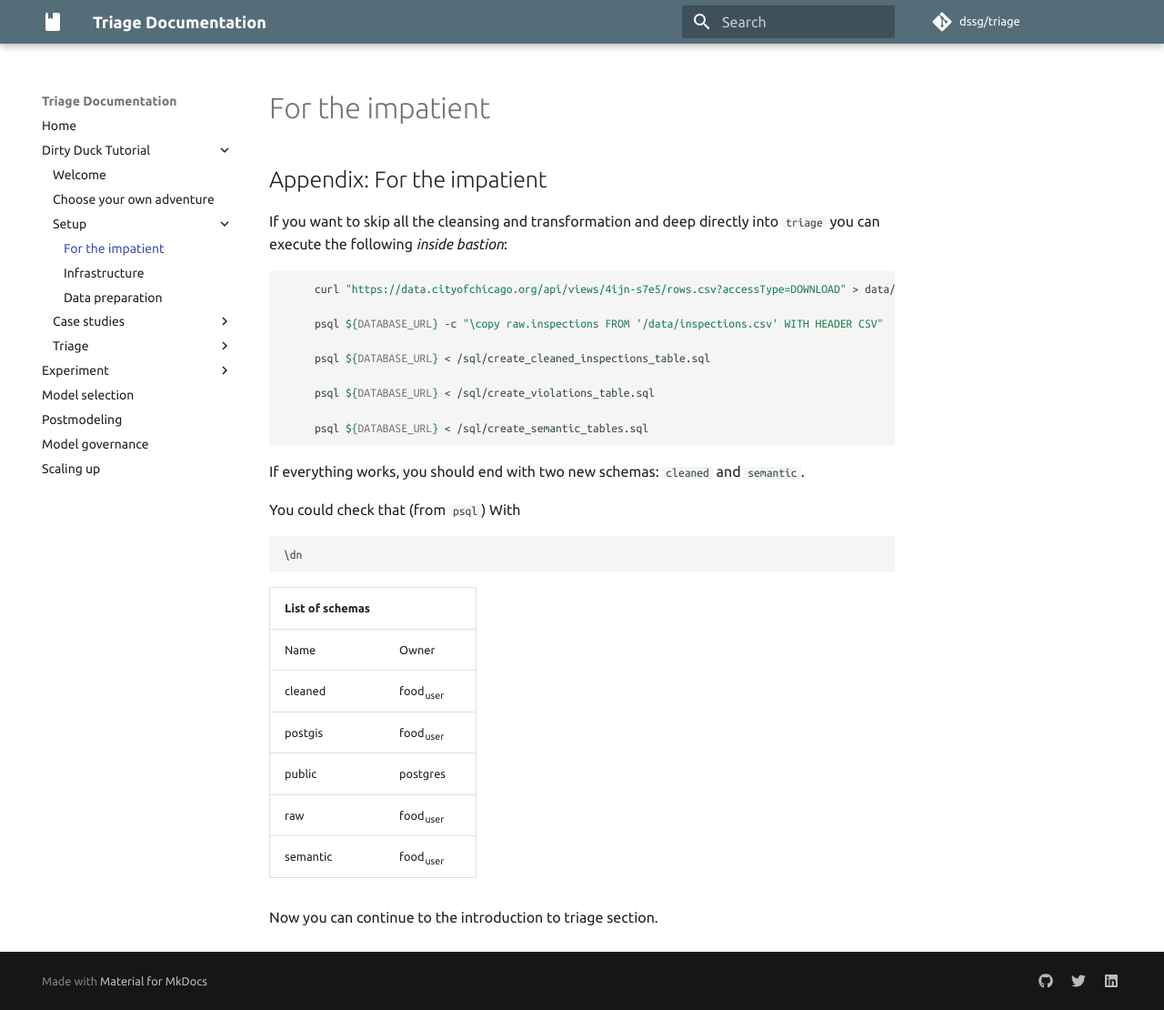
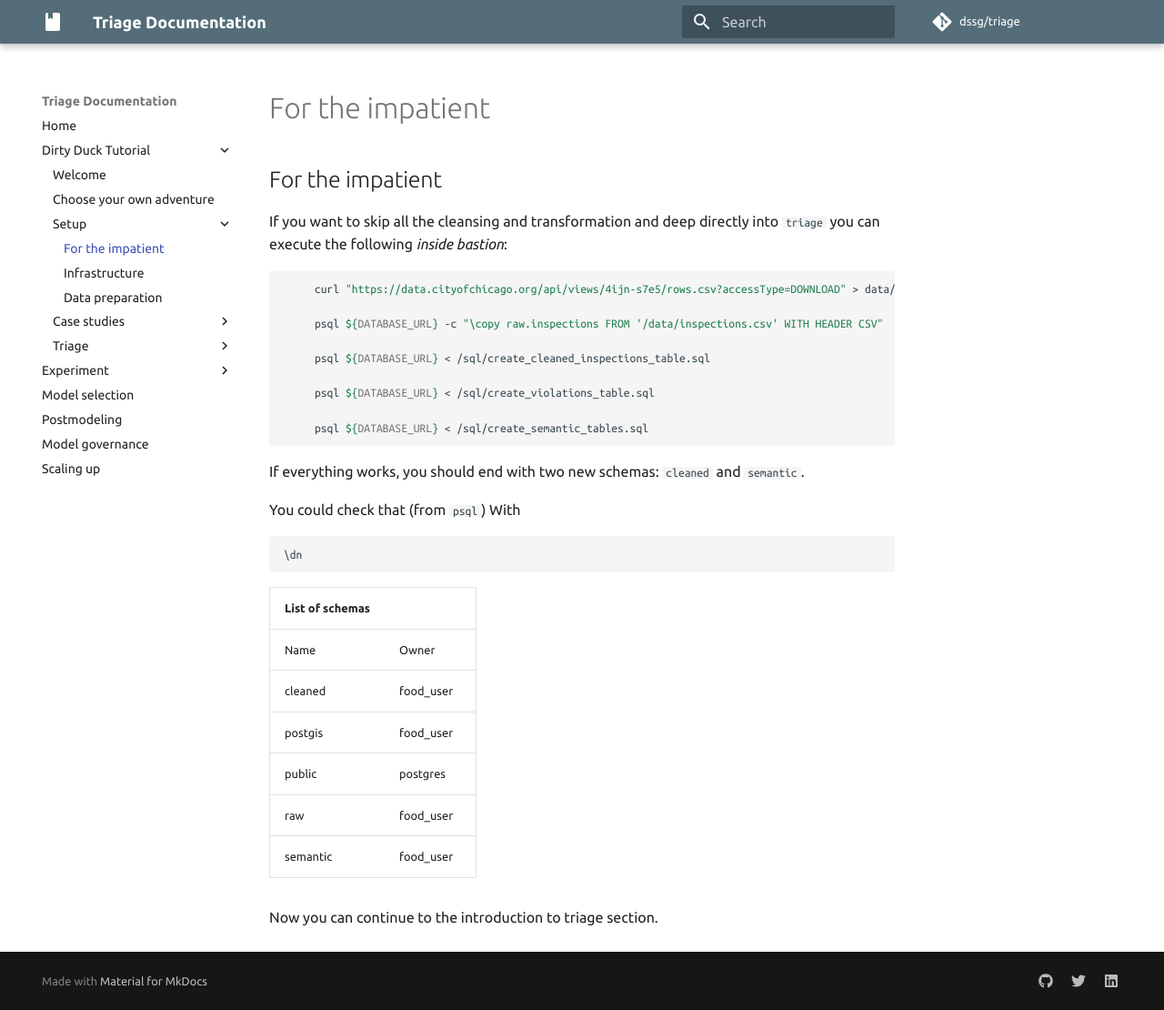
Before and after one commit to dssg/triage, an MkDocs documentation site: the page built from docs/sources/dirtyduck/docs/for_the_impatient.md, in a window 1280 px wide and 1110 px high. Shown: the whole window at 91% size. Built offline with MkDocs 1.6.1 and Material for MkDocs 9.7.7, drawn with Linux system fonts in a browser that asks for light colours; a script that is not in the unit is left out; comment, search, counter and statistics services are not loaded.

Commit message:
Minor changes

```diff
--- a/docs/sources/dirtyduck/docs/for_the_impatient.md
+++ b/docs/sources/dirtyduck/docs/for_the_impatient.md
@@ -1,4 +1,4 @@
-# Appendix: For the impatient
+# For the impatient
 
 If you want to skip all the cleansing and transformation and deep directly into `triage` you can execute the following *inside bastion*:
 
@@ -25,10 +25,10 @@ You could check that (from `psql`) With
 | List of schemas |                     |
 |--------------- |------------------- |
 | Name            | Owner               |
-| cleaned         | food<sub>user</sub> |
-| postgis         | food<sub>user</sub> |
+| cleaned         | food\_user |
+| postgis         | food\_user |
 | public          | postgres            |
-| raw             | food<sub>user</sub> |
-| semantic        | food<sub>user</sub> |
+| raw             | food\_user |
+| semantic        | food\_user |
 
 Now you can continue to the introduction to triage section.
```
Also changed, not shown: docs/sources/dirtyduck/docs/index.md (+1 -1 lines), docs/sources/dirtyduck/docs/infrastructure.md (+1 -0 lines).
